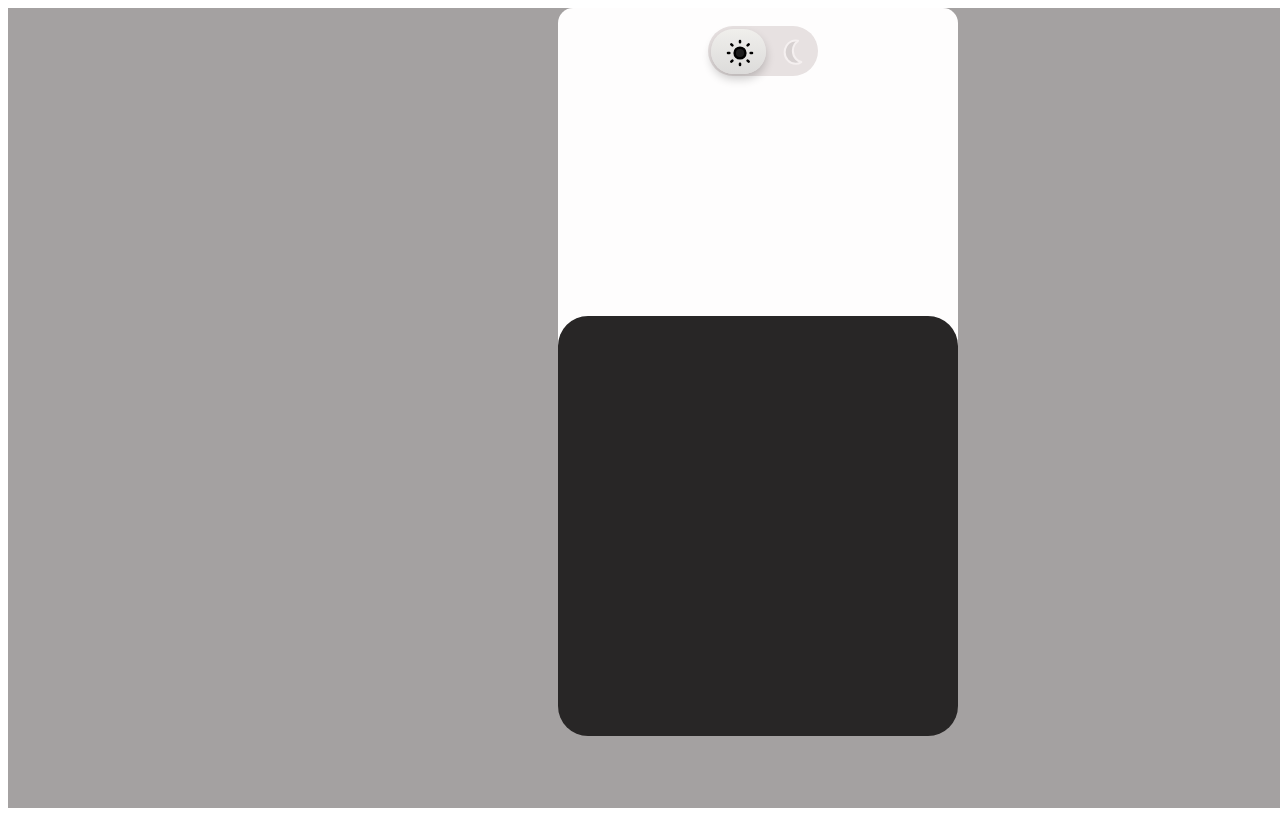
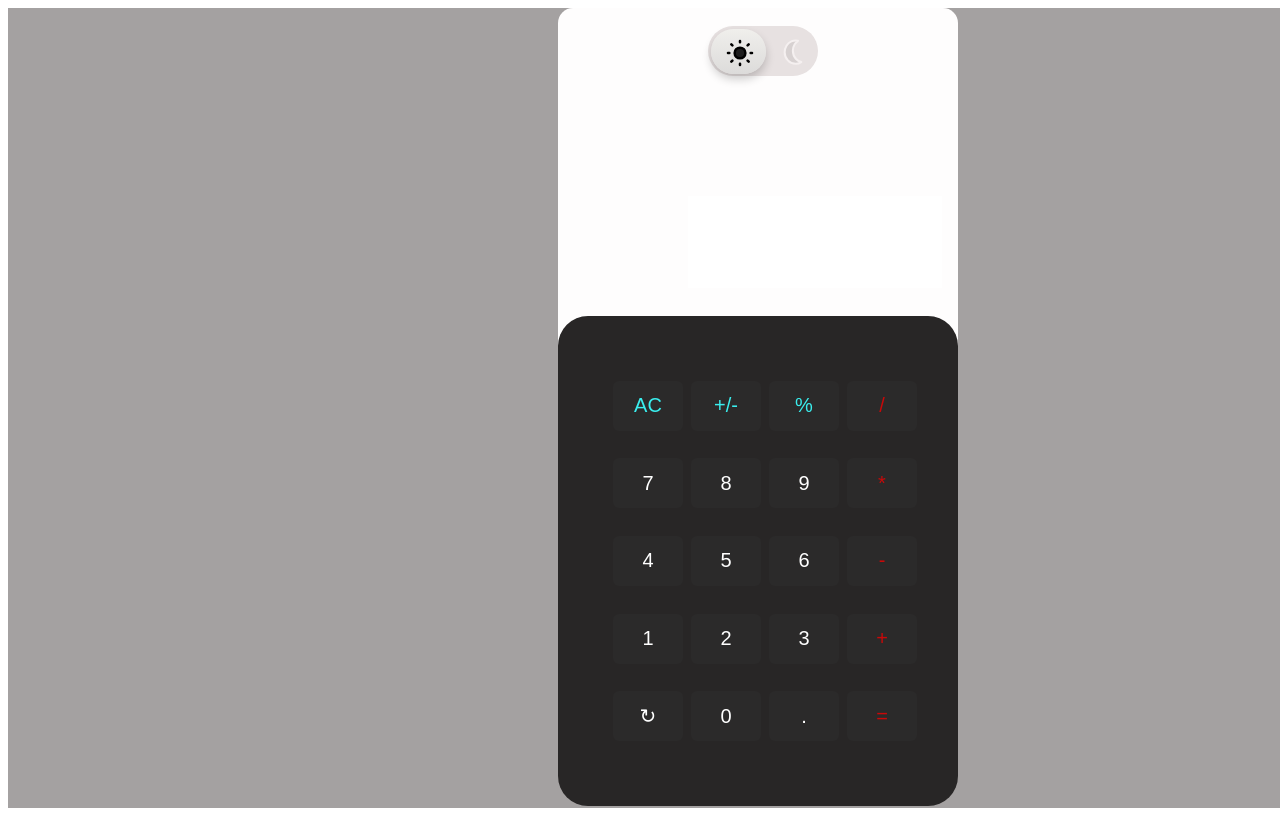
Before and after one commit to annmarytom/calculator, a plain HTML site: page index.html in a window 1280 px wide. Shown: the top 816 px of the page. Drawn offline with Linux system fonts and the light colour scheme.

Commit message:
second commit-calculator button creation and its functionalities

```diff
--- a/calculator.js
+++ b/calculator.js
@@ -1,14 +1,18 @@
 
-    document.getElementById("darkMode-toggle-1").addEventListener('click',function ()
-    {
-        var element= document.getElementsByClassName("main-div")[0];
-        console.log(element.style.backgroundColor);
-        if(element.style.backgroundColor == "black"){
 
-            element.style.backgroundColor = "white";
+document.getElementById("darkMode-toggle-1").addEventListener('click', function () {
+    var element = document.getElementsByClassName("main-div")[0];
 
-        }else{
-            element.style.backgroundColor = "black";
+    if (element.style.backgroundColor == "black") {
 
-        }
-       }  );
+        element.style.backgroundColor = "white";
+
+    } else {
+        element.style.backgroundColor = "black";
+
+    }
+});
+function posNegConversion() {
+    if (resultArea.value > 0 || resultArea.value < 0 ? resultArea.value = resultArea.value * -1 : "") {
+    }
+}
--- a/index.html
+++ b/index.html
@@ -15,17 +15,78 @@
             <div id="mode-toggleBtns">
                 <input type="checkbox" id="darkMode-toggle">
                 <label for="darkMode-toggle" id='darkMode-toggle-1'>
-                    <svg width="64px" height="64px" class="moon" viewBox="-2.5 -2.5 30.00 30.00" fill="none" xmlns="http://www.w3.org/2000/svg" stroke="#f4f0f0" transform="rotate(0)"><g id="SVGRepo_bgCarrier" stroke-width="0"></g><g id="SVGRepo_tracerCarrier" stroke-linecap="round" stroke-linejoin="round" stroke="#CCCCCC" stroke-width="0.15"></g><g id="SVGRepo_iconCarrier"> <path fill-rule="evenodd" clip-rule="evenodd" d="M7.50009 12.0008C7.49604 10.6271 7.87712 9.2798 8.60009 8.11177C9.30106 6.97733 10.3262 6.07929 11.5431 5.53377C12.7306 5.00425 14.0552 4.86422 15.3271 5.13377L15.5091 5.17577C14.7053 5.71232 14.0258 6.41473 13.5161 7.23577C12.7931 8.4038 12.412 9.7511 12.4161 11.1248C12.4068 12.9579 13.0921 14.7265 14.3341 16.0748C15.1848 16.9942 16.285 17.6458 17.5001 17.9498C16.4784 18.6323 15.2778 18.9979 14.0491 19.0008C12.2877 18.9902 10.6101 18.2475 9.41809 16.9508C8.17612 15.6025 7.49083 13.8339 7.50009 12.0008Z" stroke="#f5f0f0"
-                        stroke-width="1.225" stroke-linecap="round" stroke-linejoin="round"></path> </g></svg>
-                    <svg width="64px" height="64px" class="sun" viewBox="-6.72 -6.72 37.44 37.44" fill="none" xmlns="http://www.w3.org/2000/svg" stroke="#150404"><g id="SVGRepo_bgCarrier" stroke-width="0"></g><g id="SVGRepo_tracerCarrier" stroke-linecap="round" stroke-linejoin="round"></g><g id="SVGRepo_iconCarrier"> <path d="M12 3V4M12 20V21M4 12H3M6.31412 6.31412L5.5 5.5M17.6859 6.31412L18.5 5.5M6.31412 17.69L5.5 18.5001M17.6859 17.69L18.5 18.5001M21 12H20M16 12C16 14.2091 14.2091 16 12 16C9.79086 16 8 14.2091 8 12C8 9.79086 9.79086 8 12 8C14.2091 8 16 9.79086 16 12Z" stroke="#000000" stroke-width="1.9200000000000004" stroke-linecap="round" stroke-linejoin="round"></path> </g></svg>
+                    <svg width="64px" height="64px" class="moon" viewBox="-2.5 -2.5 30.00 30.00" fill="none"
+                        xmlns="http://www.w3.org/2000/svg" stroke="#f4f0f0" transform="rotate(0)">
+                        <g id="SVGRepo_bgCarrier" stroke-width="0"></g>
+                        <g id="SVGRepo_tracerCarrier" stroke-linecap="round" stroke-linejoin="round" stroke="#CCCCCC"
+                            stroke-width="0.15"></g>
+                        <g id="SVGRepo_iconCarrier">
+                            <path fill-rule="evenodd" clip-rule="evenodd"
+                                d="M7.50009 12.0008C7.49604 10.6271 7.87712 9.2798 8.60009 8.11177C9.30106 6.97733 10.3262 6.07929 11.5431 5.53377C12.7306 5.00425 14.0552 4.86422 15.3271 5.13377L15.5091 5.17577C14.7053 5.71232 14.0258 6.41473 13.5161 7.23577C12.7931 8.4038 12.412 9.7511 12.4161 11.1248C12.4068 12.9579 13.0921 14.7265 14.3341 16.0748C15.1848 16.9942 16.285 17.6458 17.5001 17.9498C16.4784 18.6323 15.2778 18.9979 14.0491 19.0008C12.2877 18.9902 10.6101 18.2475 9.41809 16.9508C8.17612 15.6025 7.49083 13.8339 7.50009 12.0008Z"
+                                stroke="#f5f0f0" stroke-width="1.225" stroke-linecap="round" stroke-linejoin="round">
+                            </path>
+                        </g>
+                    </svg>
+                    <svg width="64px" height="64px" class="sun" viewBox="-6.72 -6.72 37.44 37.44" fill="none"
+                        xmlns="http://www.w3.org/2000/svg" stroke="#150404">
+                        <g id="SVGRepo_bgCarrier" stroke-width="0"></g>
+                        <g id="SVGRepo_tracerCarrier" stroke-linecap="round" stroke-linejoin="round"></g>
+                        <g id="SVGRepo_iconCarrier">
+                            <path
+                                d="M12 3V4M12 20V21M4 12H3M6.31412 6.31412L5.5 5.5M17.6859 6.31412L18.5 5.5M6.31412 17.69L5.5 18.5001M17.6859 17.69L18.5 18.5001M21 12H20M16 12C16 14.2091 14.2091 16 12 16C9.79086 16 8 14.2091 8 12C8 9.79086 9.79086 8 12 8C14.2091 8 16 9.79086 16 12Z"
+                                stroke="#000000" stroke-width="1.9200000000000004" stroke-linecap="round"
+                                stroke-linejoin="round"></path>
+                        </g>
+                    </svg>
 
                 </label>
 
             </div>
-
-
-
+            <div id="output-display">
+                <input type="text" id="resultArea">
+            </div>
             <div class="sub-div">
+                <table>
+                    <tr>
+                        <td><button class="blue-btn-operator" value="ac" onclick="resultArea.value =''">AC</button></td>
+                        <td><button class="blue-btn-operator" value="plusOrMinus"
+                                onclick="posNegConversion()">+/-</button></td>
+                        <td><button class="blue-btn-operator" value="module" onclick="resultArea.value +='%'">%</button>
+                        </td>
+                        <td><button class="red-btn-operator" value="division"
+                                onclick="resultArea.value +='/'">/</button></td>
+                    </tr>
+                    <tr>
+                        <td><button class="btn-operator" onclick="resultArea.value +='7'">7</button></td>
+                        <td><button class="btn-operator" value="8" onclick="resultArea.value +='8'">8</button></td>
+                        <td><button class="btn-operator" value="9" onclick="resultArea.value +='9'">9</button></td>
+                        <td><button class="red-btn-operator" value="multiply"
+                                onclick="resultArea.value +='*'">*</button></td>
+                    </tr>
+                    <tr>
+                        <td><button class="btn-operator" value="4" onclick="resultArea.value +='4'">4</button></td>
+                        <td><button class="btn-operator" value="5" onclick="resultArea.value +='5'">5</button></td>
+                        <td><button class="btn-operator" value="6" onclick="resultArea.value +='6'">6</button></td>
+                        <td><button class="red-btn-operator" value="minus" onclick="resultArea.value +='-'">-</button>
+                        </td>
+                    </tr>
+                    <tr>
+                        <td><button class="btn-operator" value="1" onclick="resultArea.value +='1'">1</button></td>
+                        <td><button class="btn-operator" value="2" onclick="resultArea.value +='2'">2</button></td>
+                        <td><button class="btn-operator" value="3" onclick="resultArea.value +='3'">3</button></td>
+                        <td><button class="red-btn-operator" value="plus" onclick="resultArea.value +='+'">+</button>
+                        </td>
+                    </tr>
+                    <tr>
+                        <td><button class="btn-operator" value="refresh"
+                                onclick="resultArea.value =resultArea.value.toString().slice(0,-1)">&#x21bb;</button>
+                        </td>
+                        <td><button class="btn-operator" value="zero" onclick="resultArea.value +='0'">0</button></td>
+                        <td><button class="btn-operator" value="dot" onclick="resultArea.value +='.'">.</button></td>
+                        <td><button class="red-btn-operator" value="equal"
+                                onclick="resultArea.value =eval(resultArea.value)">=</button></td>
+                    </tr>
+                </table>
 
             </div>
         </div>
--- a/style.css
+++ b/style.css
@@ -3,6 +3,7 @@
     width: 1500px;
     height: 800px;
     background-color: rgb(164, 161, 161);
+    display: flex;
 }
 
 .main-div {
@@ -31,60 +32,127 @@ label {
     cursor: pointer;
     transition: 0.3s;
 }
-label:after{
+
+label:after {
     content: "";
     width: 55px;
     height: 45px;
     position: absolute;
-    top:3px;
-    left:3px;
-    background: linear-gradient(180deg,#f0efec,#dcdbda);
+    top: 3px;
+    left: 3px;
+    background: linear-gradient(180deg, #f0efec, #dcdbda);
     border-radius: 180px;
-    box-shadow: 0px 5px 10px rgba(0,0,0,0.2);
+    box-shadow: 0px 5px 10px rgba(0, 0, 0, 0.2);
     transition: 0.3s;
 }
-input{
+
+input {
     width: 0;
     height: 0;
-    visibility: hidden;
+    /* visibility: hidden; */
 }
+
 input:checked+label {
     background-color: rgb(25, 24, 24);
 }
-input:checked + label:after{
-    left:110px;
+
+input:checked+label:after {
+    left: 110px;
     transform: translateX(-100%);
-    background:linear-gradient(180deg,#777,#c8c5c5);
+    background: linear-gradient(180deg, #777, #c8c5c5);
 }
 
 /* input:checked + label + .main-div{
     background: rgb(233, 223, 223);
 } */
-label svg{
+label svg {
     position: absolute;
     width: 50px;
-    top:-5px;
+    top: -5px;
     z-index: 100;
 }
-label svg.sun{
-left:7px;
-fill: rgb(29, 29, 29);
-transition: 0.3s;
+
+label svg.sun {
+    left: 7px;
+    fill: rgb(29, 29, 29);
+    transition: 0.3s;
 }
-label svg.moon{
-    left:60px;
+
+label svg.moon {
+    left: 60px;
     fill: rgb(215, 209, 209);
     transition: 0.3s;
-    }
+}
+
+#output-display {
+    margin-left: 130px;
+    width: 250px;
+    height: 90px;
+    position: relative;
+    top: 120px;
+    background-color: aqua;
+}
+
+#resultArea {
+    width: 250px;
+    height: 90px;
+    text-align: right;
+    border: none;
+}
+
 .sub-div {
-    width: 400px;
-    height: 420px;
+    /* width: 400px; */
+    height: 390px;
     position: relative;
-    top: 240px;
-    /* margin: auto; */
+    top: 150px;
+    margin: auto;
+    padding: 50px;
     border-radius: 30px;
     background-color: rgb(40, 38, 38);
+    display: grid;
+}
+
+.btn-operator {
+    margin: 2px;
+    width: 70px;
+    height: 50px;
+    color: white;
+    background-color: rgb(43, 42, 42);
+    border: none;
+    padding: 12px 10px;
+    border-radius: 6px;
+    cursor: pointer;
+    font-size: 20px;
+    ;
+
+
 
 
 
 }
+
+.blue-btn-operator {
+    margin: 2px;
+    width: 70px;
+    height: 50px;
+    color: hsl(180, 84%, 58%);
+    background-color: rgb(43, 42, 42);
+    border: none;
+    padding: 12px 10px;
+    border-radius: 6px;
+    cursor: pointer;
+    font-size: 20px;
+}
+
+.red-btn-operator {
+    margin: 2px;
+    width: 70px;
+    height: 50px;
+    color: hsl(0, 91%, 41%);
+    background-color: rgb(43, 42, 42);
+    border: none;
+    padding: 12px 10px;
+    border-radius: 6px;
+    cursor: pointer;
+    font-size: 20px;
+}
```
